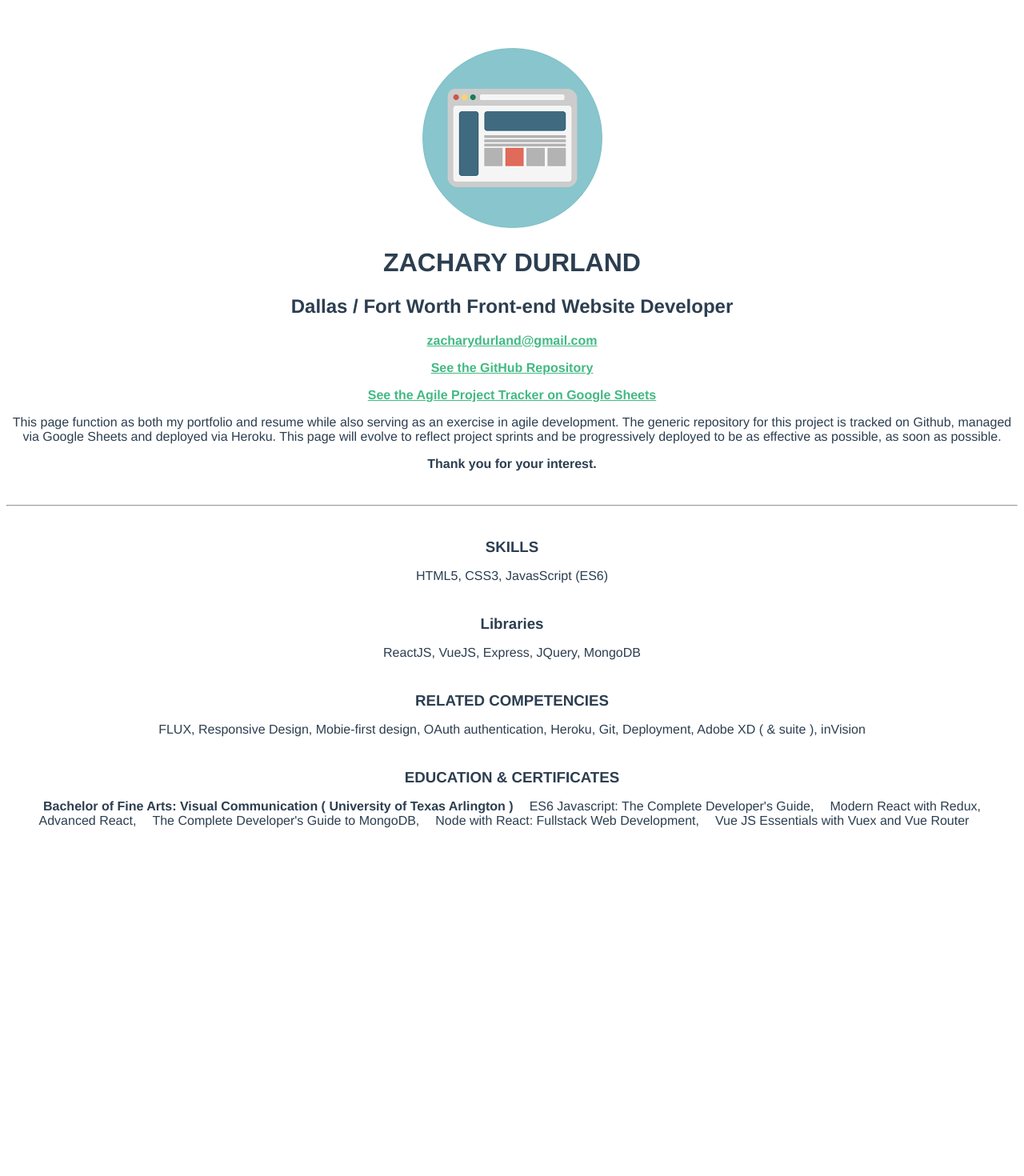
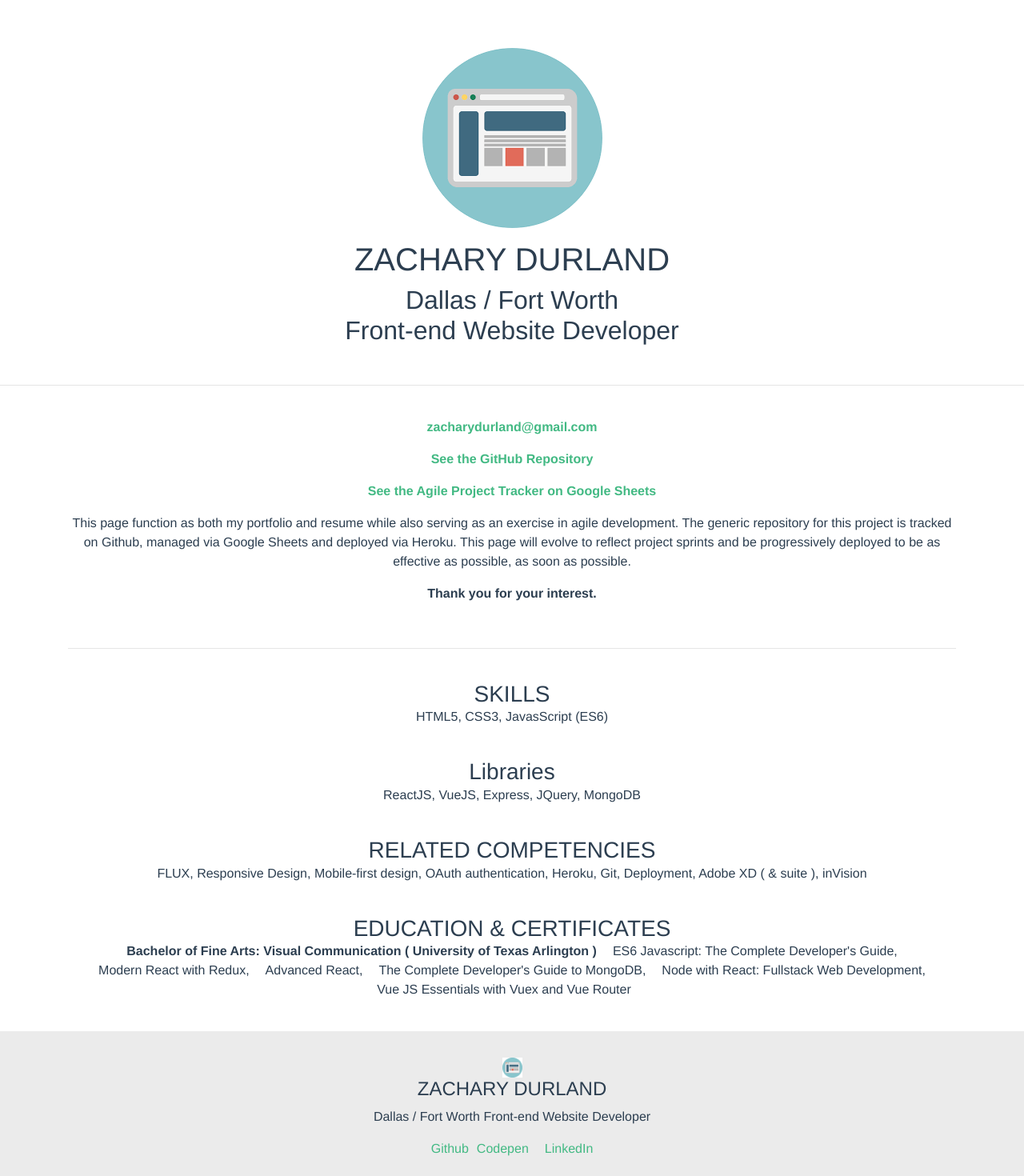
Before and after one commit to hirodashi/personal-developer-website, a Vue app: page / in a window 1280 px wide. Shown: the top 1470 px of the page at 80% size. Before the commit the page ends 1051 px from the top, so only its background shows below. Built offline with nearby package versions, Linux system fonts and the light colour scheme.

Commit message:
break out footer and integrate bootstrap

```diff
--- a/package.json
+++ b/package.json
@@ -9,7 +9,10 @@
     "start": "node server.js"
   },
   "dependencies": {
+    "bootstrap": "^4.3.1",
+    "bootstrap-vue": "^2.0.0-rc.14",
     "express": "^4.16.4",
+    "mdbvue": "^5.1.1",
     "vue": "^2.6.6"
   },
   "devDependencies": {
--- a/src/App.vue
+++ b/src/App.vue
@@ -1,7 +1,17 @@
 <template>
   <div id="app">
     <Header siteTitle="ZACHARY DURLAND" />
+
+    <br>
+    <hr>
+    <br>
+
     <main>
+
+      <b-container>
+
+      <section id="intro">
+
             <p>
               <strong
                 >
@@ -51,6 +61,10 @@
 
             <hr />
 
+          </section>
+
+          <section id="resume">
+
             <h3>SKILLS</h3>
             <p>
               HTML5, CSS3, JavasScript (ES6)
@@ -63,7 +77,7 @@
 
             <h3>RELATED COMPETENCIES </h3>
             <p>
-        FLUX, Responsive Design, Mobie-first design, OAuth authentication, Heroku, Git, Deployment, Adobe XD ( & suite ), inVision
+              FLUX, Responsive Design, Mobile-first design, OAuth authentication, Heroku, Git, Deployment, Adobe XD ( & suite ), inVision
             </p>
 
 
@@ -82,22 +96,38 @@
               </ul>
             </p>
 
+            <br>
+
+          </section>
+
+        </b-container>
+
     </main>
+
+    <Footer siteTitle="ZACHARY DURLAND" />
+
   </div>
 </template>
 
 <script>
 import Header from "./components/Header.vue";
+import Footer from "./components/Footer.vue";
 
 export default {
   name: "app",
   components: {
-    Header
+    Header, Footer
   }
 };
 </script>
 
 <style>
+
+body {
+  margin: 0;
+}
+
+
 #app {
   font-family: "Avenir", Helvetica, Arial, sans-serif;
   -webkit-font-smoothing: antialiased;
@@ -107,9 +137,7 @@ export default {
   margin-top: 60px;
 }
 
-</style>
 
-<style scoped>
 h3 {
   margin: 40px 0 0;
 }
--- /dev/null
+++ b/src/components/Footer.vue
@@ -0,0 +1,47 @@
+<template>
+  <footer class="hello">
+    <img src="../assets/logo.png" />
+    <h4>{{ siteTitle }}</h4>
+    <p>Dallas / Fort Worth Front-end Website Developer</p>
+    <p>
+      <ul>
+        <li><a href="https://github.com/hirodashi/">Github</a></li>
+        <li><a href="https://codepen.io/hirodashi">Codepen</a><li>
+        <li><a href="https://www.linkedin.com/in/zacharydurland/">LinkedIn</a></li>
+      </ul>
+    </p>
+  </footer>
+</template>
+
+<script>
+export default {
+  name: "Footer",
+  props: {
+    siteTitle: String
+  }
+};
+</script>
+
+<!-- Add "scoped" attribute to limit CSS to this component only -->
+<style scoped>
+img {
+  max-height: 25px;
+}
+
+footer {
+  background-color: #ebebeb;
+  padding: 33px;
+}
+
+ul {
+  margin: 0 ;
+  padding: 0;
+}
+
+ul li {
+  list-style-type: none;
+  display: inline-block;
+  margin: 0 5px;
+}
+
+</style>
--- a/src/components/Header.vue
+++ b/src/components/Header.vue
@@ -2,7 +2,10 @@
   <div class="hello">
     <img src="../assets/logo.png" />
     <h1>{{ siteTitle }}</h1>
-    <h2>Dallas / Fort Worth Front-end Website Developer</h2>
+    <h2>
+      Dallas / Fort Worth <br />
+      Front-end Website Developer
+    </h2>
   </div>
 </template>
 
@@ -17,18 +20,7 @@ export default {
 
 <!-- Add "scoped" attribute to limit CSS to this component only -->
 <style scoped>
-h3 {
-  margin: 40px 0 0;
-}
-ul {
-  list-style-type: none;
-  padding: 0;
-}
-li {
-  display: inline-block;
-  margin: 0 10px;
-}
-a {
-  color: #42b983;
+img {
+  margin-bottom: 15px;
 }
 </style>
--- a/src/main.js
+++ b/src/main.js
@@ -1,8 +1,12 @@
-import Vue from 'vue'
-import App from './App.vue'
+import Vue from "vue";
+import BootstrapVue from "bootstrap-vue";
+import "bootstrap/dist/css/bootstrap.css";
+import "bootstrap-vue/dist/bootstrap-vue.css";
+import App from "./App.vue";
 
-Vue.config.productionTip = false
+Vue.config.productionTip = false;
+Vue.use(BootstrapVue);
 
 new Vue({
-  render: h => h(App),
-}).$mount('#app')
+  render: h => h(App)
+}).$mount("#app");
```
Also changed, not shown: 8 other files (tests, documents, lock files or other folders). Lines whose indentation alone changed are shown as unchanged.
